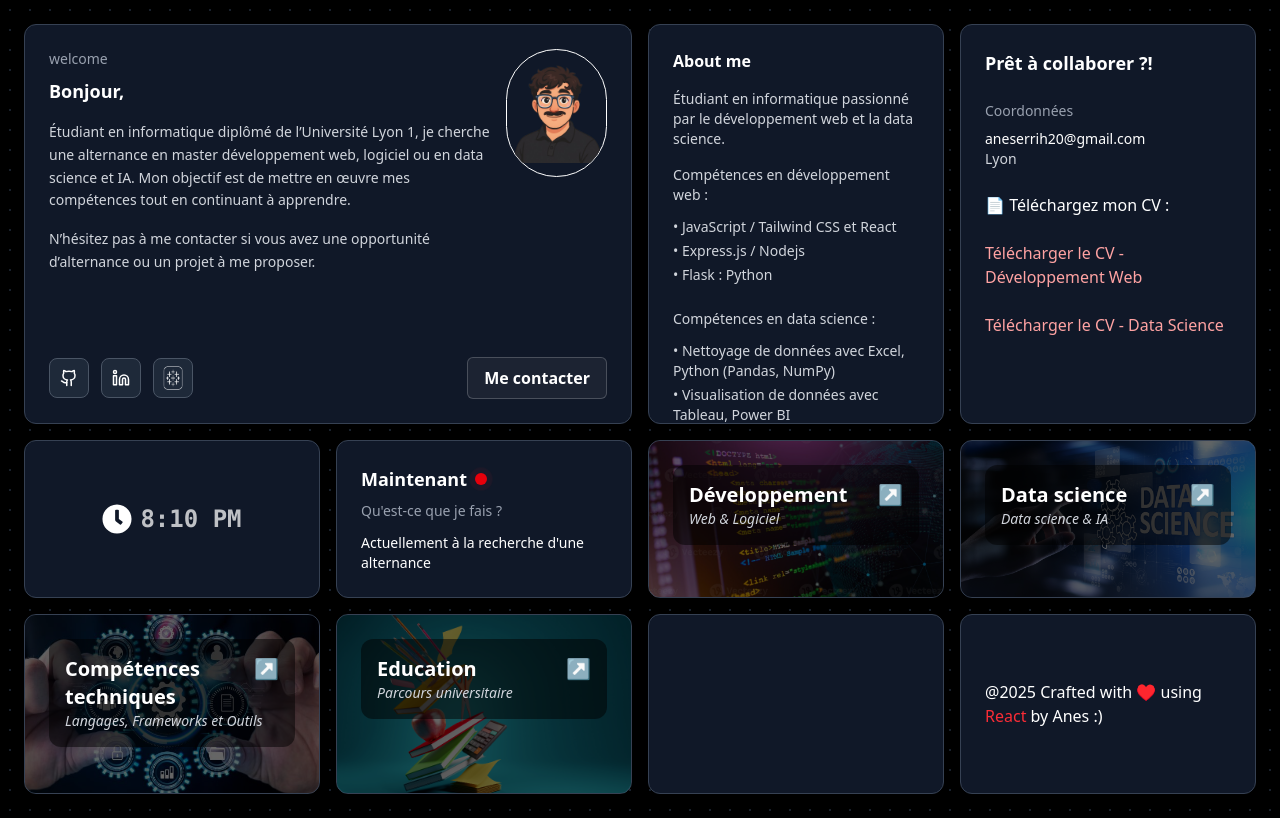
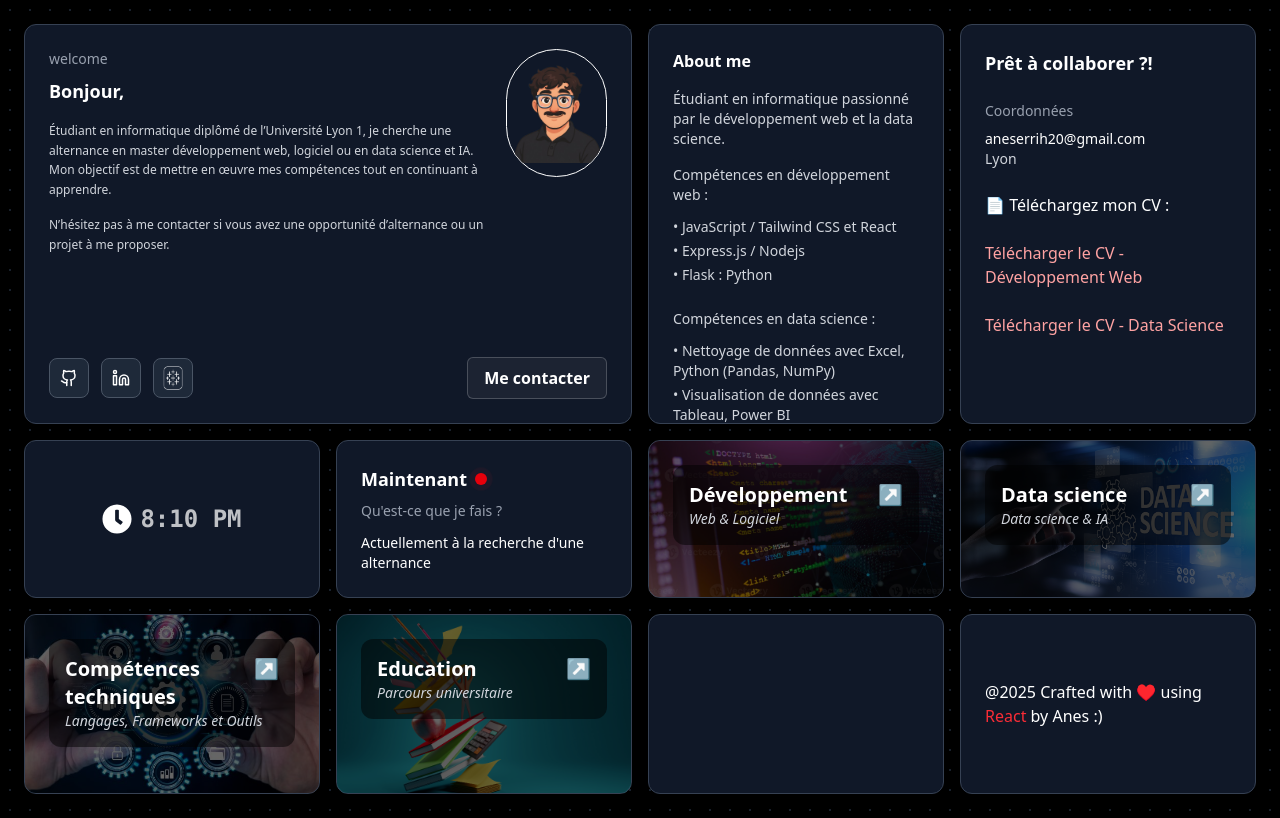
Before and after one commit to ErrihAnes/AnesPortfolio, a React (Vite) app: page /#/ in a window 1280 px wide. Built offline with nearby package versions, Linux system fonts and the light colour scheme.

Commit message:
reglage du style

```diff
--- a/src/components/welcomeCard.tsx
+++ b/src/components/welcomeCard.tsx
@@ -10,11 +10,11 @@ const WelcomeCard = () => {
                 <div className="w-full">
                     <h2 className="text-sm text-gray-400 mb-2">welcome</h2>
                     <h3 className="text-sm sm:text-lg font-semibold mb-4">Bonjour, </h3>
-                    <p className="text-gray-300 text-sm leading-relaxed">Étudiant en informatique diplômé de l’Université Lyon 1, je cherche une alternance en master développement web, logiciel ou en data science et IA. Mon objectif est de mettre en œuvre mes compétences tout en continuant à apprendre.</p>
-                    <p className="text-gray-300 text-sm leading-relaxed mt-4 mb-2">N’hésitez pas à me contacter si vous avez une opportunité d’alternance ou un projet à me proposer.</p>
+                    <p className="text-gray-300 text-xs leading-relaxed">Étudiant en informatique diplômé de l’Université Lyon 1, je cherche une alternance en master développement web, logiciel ou en data science et IA. Mon objectif est de mettre en œuvre mes compétences tout en continuant à apprendre.</p>
+                    <p className="text-gray-300 text-xs leading-relaxed mt-4 mb-2">N’hésitez pas à me contacter si vous avez une opportunité d’alternance ou un projet à me proposer.</p>
                 </div>
                 <div>
-                    <img src={avatar} alt="avatar" className="w-24 h-24 sm:w-32 sm:h-32 object-contain rounded-full border" />
+                    <img src={avatar} alt="avatar" className="w-24 h-24 sm:w-32 sm:h-32 object-contain rounded-full border mb-2"  />
                 </div>
             </div>
 
```
